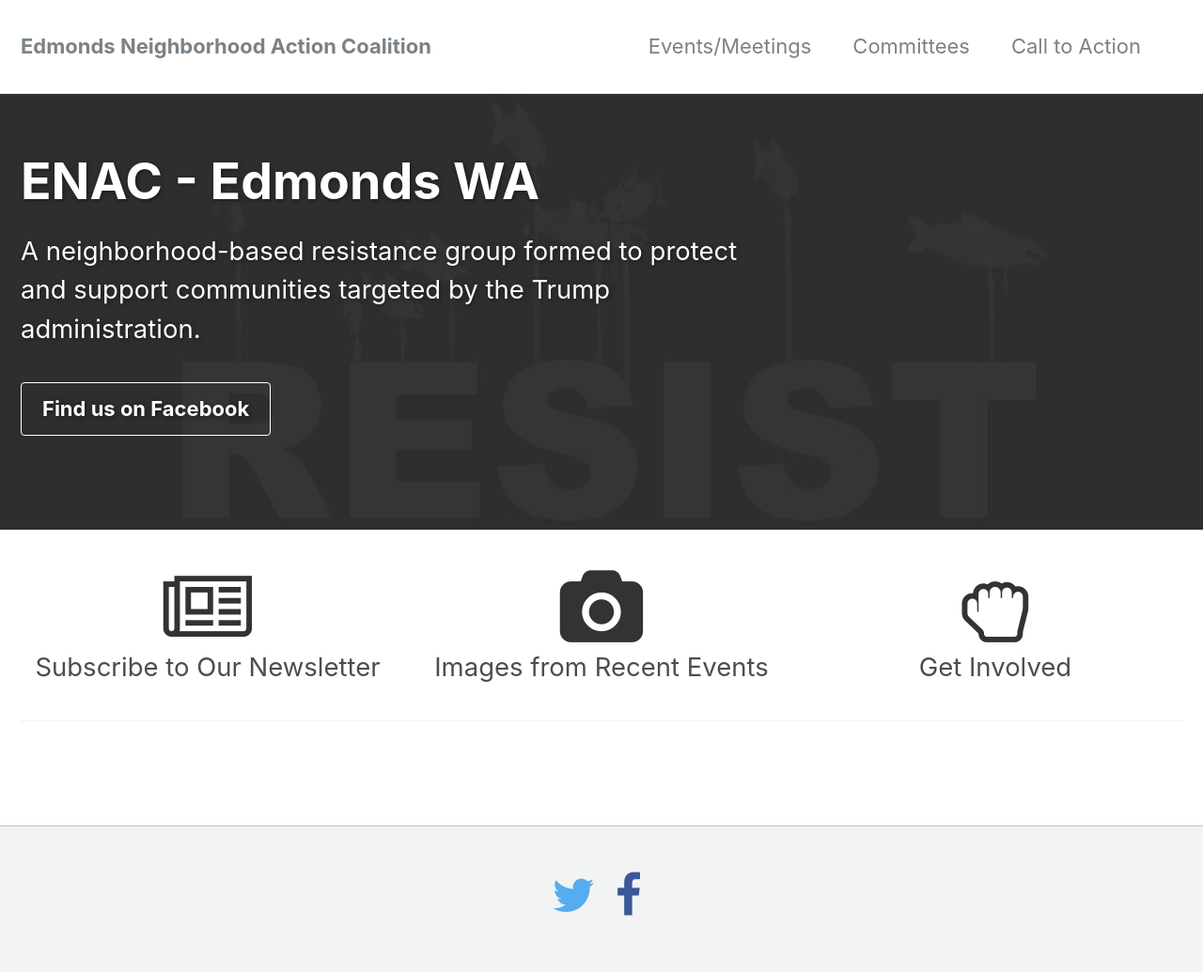
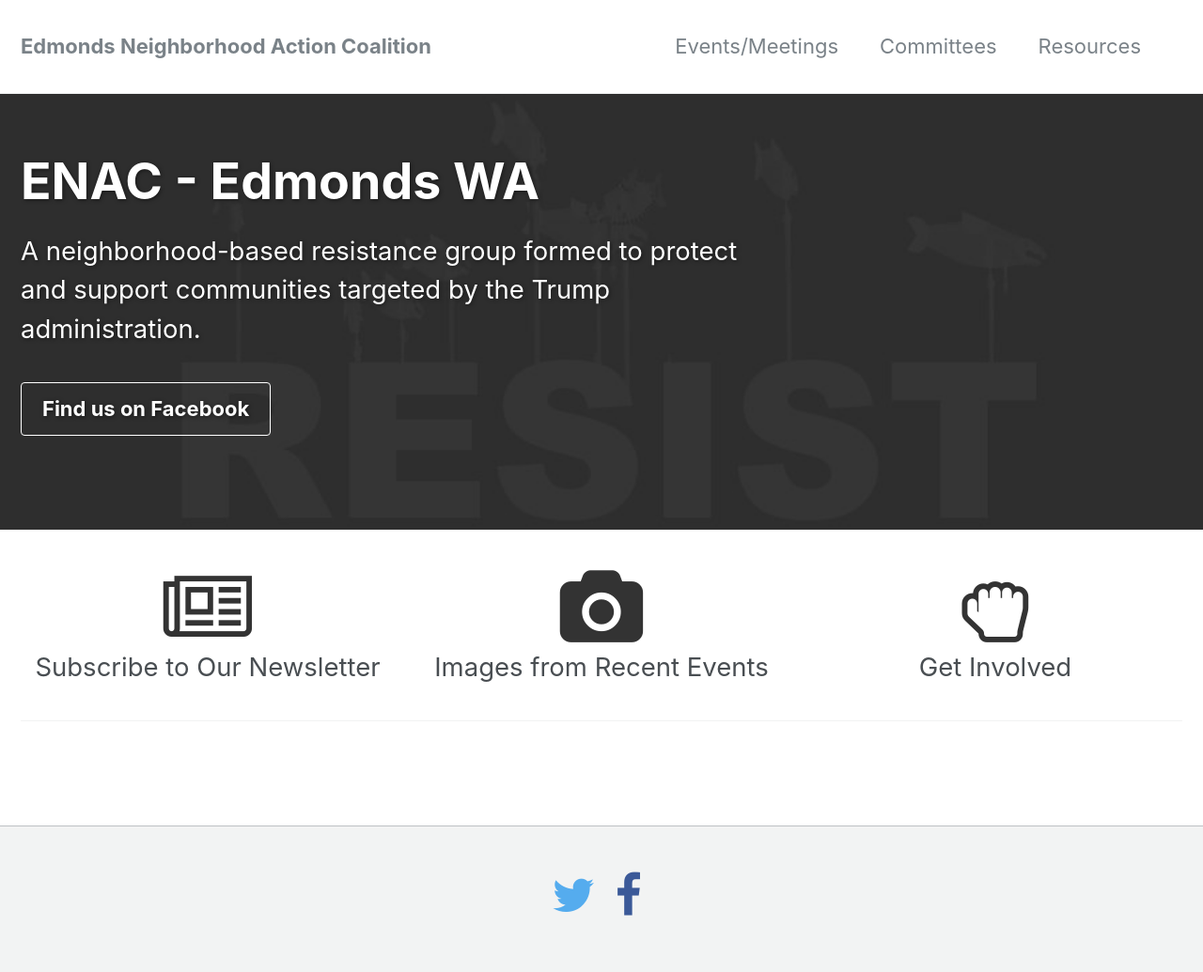
Before and after one commit to sounderminds/enac_dev, a Jekyll site: the page built from index.html, in a window 1280 px wide. Shown: the whole page at 94% size. Built offline with Jekyll 4.4.1, drawn with Linux system fonts in a browser that asks for light colours; the list of posts is cut into pages by our own code.

Commit message:
changed action page to resources

```diff
--- a/_data/navigation.yml
+++ b/_data/navigation.yml
@@ -4,5 +4,5 @@ main:
     url: /events/
   - title: "Committees"
     url: /committees/
-  - title: "Call to Action"
-    url: /action/
+  - title: "Resources"
+    url: /resources/
--- a/index.html
+++ b/index.html
@@ -16,7 +16,7 @@ fa_feature_row:
     fa_icon_url: "/imagegallery/"
   - caption: "Get Involved"
     fa_icon: "hand-rock-o"
-    fa_icon_url: "/action/"
+    fa_icon_url: "/resources/"
 ---
 
 {% include fa_feature_row %}
```
Also changed, not shown: _pages/resources.md (renamed from _pages/action.md, +1 -1 lines).
